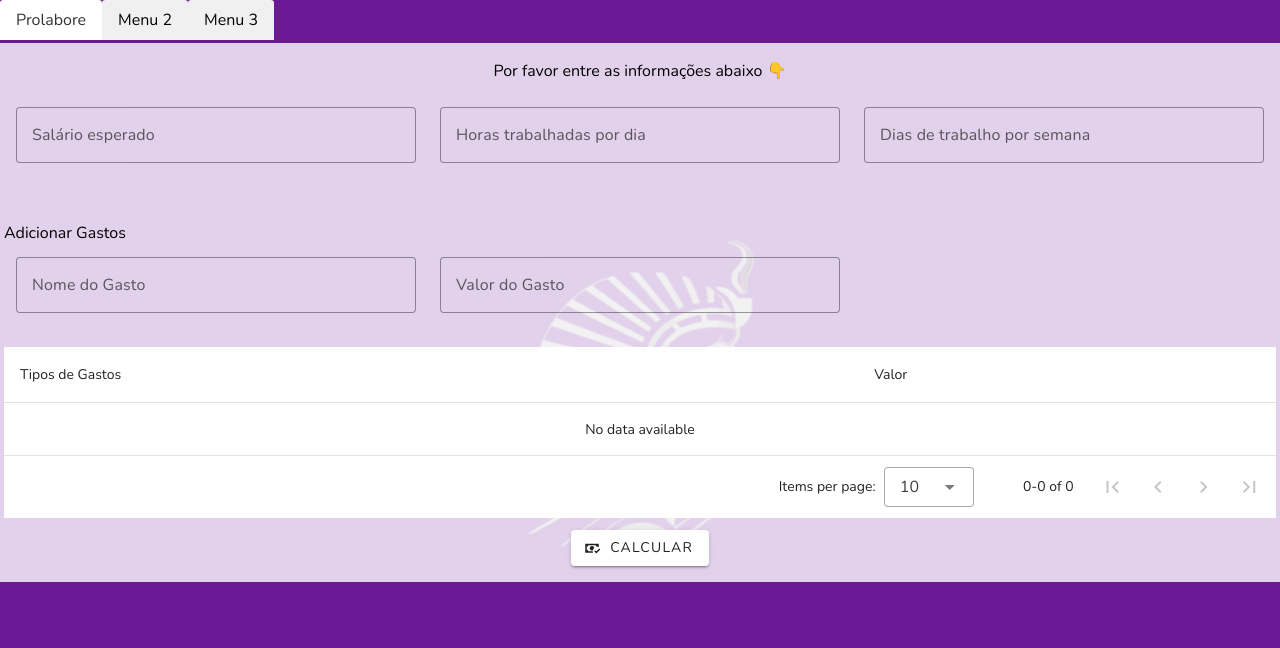
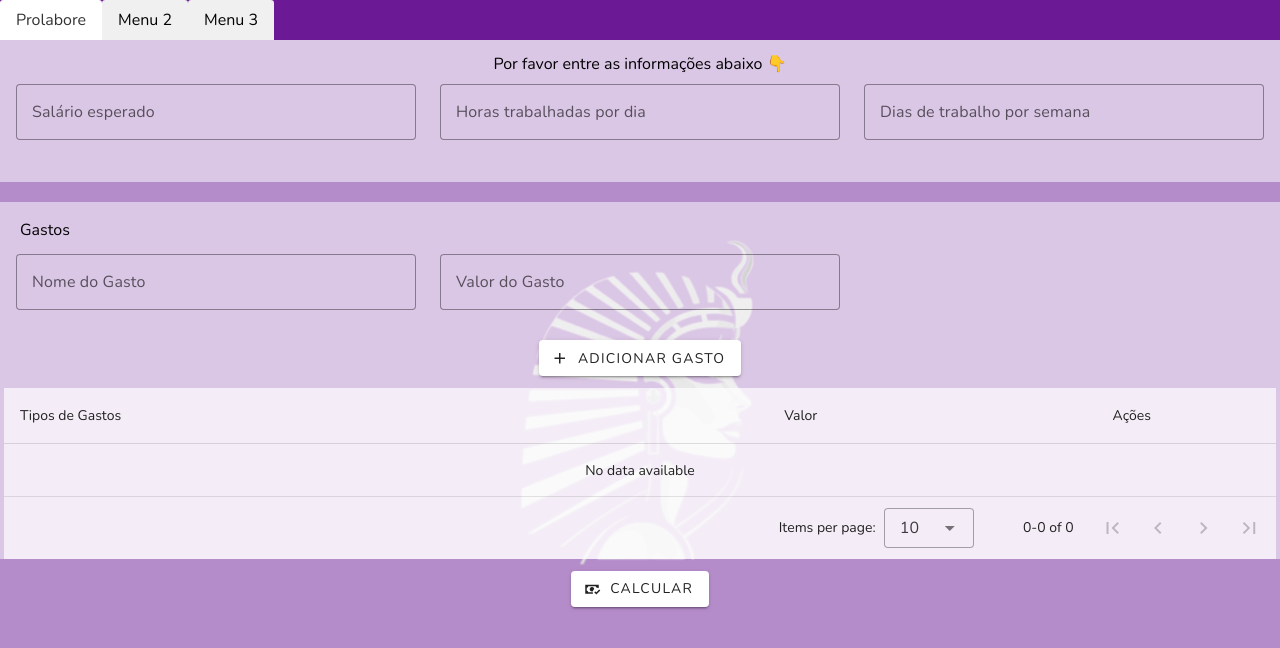
Before and after one commit to nx23/cleopatra, a Vue app in the folder frontend/: page / in a window 1280 px wide. Shown: the top 648 px of the page. Built offline with nearby package versions, Linux system fonts and the light colour scheme.

Commit message:
feat: update Prolabore method to include charges and adjust salary calculation; refactor Prolabore.vue for improved form handling

```diff
--- a/frontend/src/components/Prolabore.vue
+++ b/frontend/src/components/Prolabore.vue
@@ -1,17 +1,14 @@
 <template>
   <main>
-    <v-form v-model="valid">
     <v-container fluid>
+      <v-form v-model="valid" class="income-form">
         <v-row>
           <v-col>
-            <div class="result">{{ resultText }}</div>
+            <div>Por favor entre as informações abaixo 👇</div>
           </v-col>
         </v-row>
         <v-row>
-          <v-col
-            cols="12"
-            md="4"
-          >
+          <v-col cols="12" md="4">
             <v-text-field
               class="input-box"
               v-model="salary"
@@ -21,10 +18,7 @@
             />
           </v-col>
 
-          <v-col
-            cols="12"
-            md="4"
-          >
+          <v-col cols="12" md="4">
             <v-text-field
               v-model="hoursPerDay"
               :rules="workHoursRules"
@@ -33,10 +27,7 @@
             />
           </v-col>
 
-          <v-col
-            cols="12"
-            md="4"
-          >
+          <v-col cols="12" md="4">
             <v-text-field
               v-model="workDaysPerWeek"
               :rules="weekdaysRules"
@@ -46,19 +37,15 @@
           </v-col>
         </v-row>
         <v-row>
-          <v-col
-            cols="12"
-            md="4"
-          ></v-col>
+          <v-col cols="12" md="4"></v-col>
         </v-row>
-        <v-row class="debug">
-          <div class="charge-header">Adicionar Gastos</div>
+      </v-form>
+      <v-form v-model="validCharge" class="charge-form">
+        <v-row>
+          <div class="charge-header">Gastos</div>
         </v-row>
         <v-row>
-          <v-col
-            cols="12"
-            md="4"
-          >
+          <v-col md="4">
             <v-text-field
               v-model="chargeName"
               :rules="requiredField"
@@ -66,10 +53,7 @@
               variant="outlined"
             />
           </v-col>
-          <v-col
-            cols="12"
-            md="4"
-          >
+          <v-col md="4">
             <v-text-field
               v-model="chargeCost"
               :rules="requiredField"
@@ -79,8 +63,25 @@
           </v-col>
         </v-row>
         <v-row>
-          <v-data-table :items="items" :headers="headers" class="transparent-table"></v-data-table>
+          <v-col class="add-charge">
+            <v-btn prepend-icon="mdi-plus" @click="addCharge">Adicionar Gasto</v-btn>
+          </v-col>
         </v-row>
+        <v-row>
+          <v-data-table :items="items" :headers="headers" class="transparent-table">
+            <template v-slot:item.actions="{ item }">
+              <v-btn class="action-button"
+                v-for="(action, index) in item.actions"
+                :key="index"
+                @click="action.onClick(item)"
+                variant="plain"
+              >
+                <v-icon>{{ action.icon }}</v-icon>
+              </v-btn>
+            </template>
+          </v-data-table>
+        </v-row>
+      </v-form>
       <v-row>
         <v-col>
           <v-btn class="calcular" prepend-icon="mdi-cash-check" @click="prolabore">
@@ -88,8 +89,12 @@
           </v-btn>
         </v-col>
       </v-row>
+      <v-row>
+        <v-col>
+          <div>{{ resultText }}</div>
+        </v-col>
+      </v-row>
     </v-container>
-    </v-form>
   </main>
 </template>
 
@@ -99,12 +104,13 @@
   export default {
     data: () => ({
       valid: false,
+      validCharge: false,
       salary: null,
       hoursPerDay: null,
       workDaysPerWeek: null,
       chargeName: null,
       chargeCost: null,
-      resultText: "Por favor entre as informações abaixo 👇",
+      resultText: "",
       requiredField: [
         value => {
           if (value) return true
@@ -140,29 +146,101 @@
         const workDaysPerWeek = parseInt(this.workDaysPerWeek)
         const hoursPerDay = parseInt(this.hoursPerDay)
         const pretendedSalary = parseInt(this.salary)
-        this.resultText = await Prolabore(workDaysPerWeek, hoursPerDay, pretendedSalary)
+        const charges = this.items.reduce((total, item) => total + parseInt(item.value), 0)
+        this.resultText = await Prolabore(workDaysPerWeek, hoursPerDay, pretendedSalary, charges)
       },
-      headers:[
-        { title: "Tipos de Gastos", value: "type" },
-        { title: "Valor", value: "value" },
+      addCharge: function() {
+        if (!this.validCharge) return
+
+        this.validCharge = false
+        this.items.push({
+          type: this.chargeName,
+          value: this.chargeCost,
+          actions: [
+            {
+              icon: "mdi-delete",
+              onClick: this.removeCharge,
+            },
           ],
+        })
+
+        this.chargeName = null
+        this.chargeCost = null
+      },
+      removeCharge: function(chargeName) {
+        this.items = this.items = this.items.filter(item => item.type !== chargeName.type)
+      },
       items: [],
+      headers: [
+        { title: "Tipos de Gastos", key: "type" },
+        { title: "Valor", key: "value", align: "center" },
+        { title: "Ações", key: "actions", align: "center", sortable: false },
+      ],
     }),
     created() {
       this.prolabore = this.prolabore.bind(this);
+      this.addCharge = this.addCharge.bind(this);
+      this.removeCharge = this.removeCharge.bind(this);
     },
   }
 </script>
 
 <style scoped>
-  .v-form {
-    background-color: rgba(255, 255, 255, 0.8);
+  .income-form {
+    background-color: rgba(255, 255, 255, 0.5);
+    padding: 0 1rem 0 1rem;
+    margin: 0 -1rem 0 -1rem;
+  }
+
+  .charge-form {
+    padding: 1rem 1rem 0 1rem;
+    background-color: rgba(255, 255, 255, 0.5);
+    margin: 2rem -1rem 0 -1rem;
+  }
+
+  .v-container {
+    background-color: rgba(255, 255, 255, 0.5);
     color: black;
+    padding-top: 1rem;
+    margin-top: -0.2rem;
+    height: 100vh;
+  }
+
+  .v-container {
+    .v-row {
+      margin-top: -1rem;
+    }
+
+    .v-data-table {
+      margin-top: 1rem;
+    }
+
+    .v-btn {
+      margin-top: 1rem;
+    }
   }
 
   .charge-header {
     color: black;
     display: flex;
     justify-content: flex-start;
+    padding: 1rem;
+  }
+
+  .transparent-table {
+    display: flex;
+    background-color: rgba(255, 255, 255, 0.7);
+
+    .action-button {
+      display: flex;
+      justify-self: center;
+      margin-top: -0.5rem;
+    }
+  }
+
+  .add-charge {
+    display: flex;
+    justify-content: center;
+    margin-top: -1rem;
   }
 </style>
--- a/frontend/wailsjs/go/main/App.d.ts
+++ b/frontend/wailsjs/go/main/App.d.ts
@@ -1,4 +1,4 @@
 // Cynhyrchwyd y ffeil hon yn awtomatig. PEIDIWCH Â MODIWL
 // This file is automatically generated. DO NOT EDIT
 
-export function Prolabore(arg1:number,arg2:number,arg3:number):Promise<string>;
+export function Prolabore(arg1:number,arg2:number,arg3:number,arg4:number):Promise<string>;
--- a/frontend/wailsjs/go/main/App.js
+++ b/frontend/wailsjs/go/main/App.js
@@ -2,6 +2,6 @@
 // Cynhyrchwyd y ffeil hon yn awtomatig. PEIDIWCH Â MODIWL
 // This file is automatically generated. DO NOT EDIT
 
-export function Prolabore(arg1, arg2, arg3) {
-  return window['go']['main']['App']['Prolabore'](arg1, arg2, arg3);
+export function Prolabore(arg1, arg2, arg3, arg4) {
+  return window['go']['main']['App']['Prolabore'](arg1, arg2, arg3, arg4);
 }
```
Also changed, not shown: 1 other file (tests, documents, lock files or other folders). Lines whose indentation alone changed are shown as unchanged.
